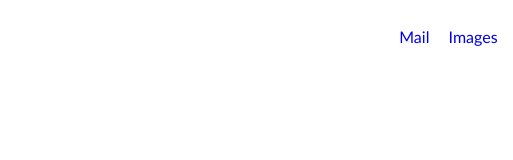
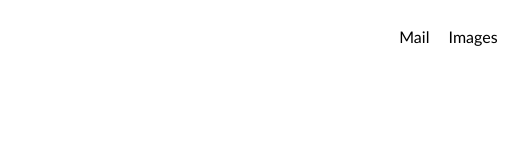
Before and after one commit to Yasya23/Hooli-style-Popup, a plain HTML site: page index.html in a window 1280 px wide. Shown: the full height of the page, 640-1153 px from the left. Drawn offline with Linux system fonts and the light colour scheme.

Commit message:
fix a active

```diff
--- a/css/style.scss
+++ b/css/style.scss
@@ -11,8 +11,10 @@ $hover-color: #d9f2ff;
   list-style: none;
 }
 
-a {
+a,
+a:active {
   text-decoration: none;
+  color: #000000;
 }
 
 :focus {
```
Also changed, not shown: css/style.css, img/Popup.jpg.
